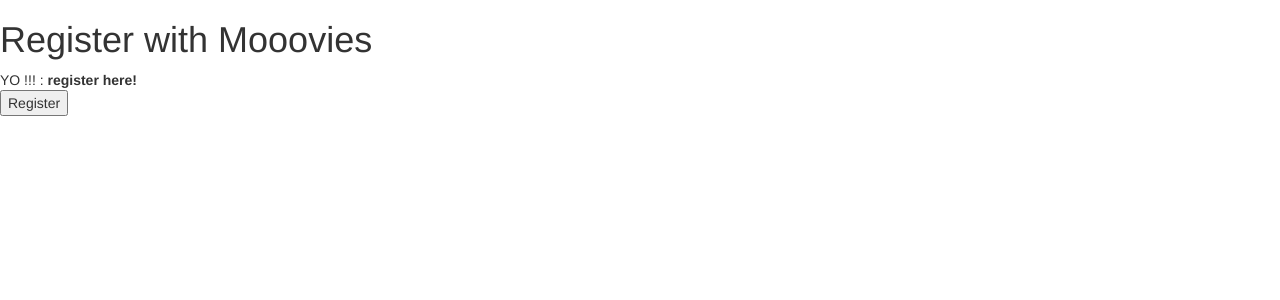
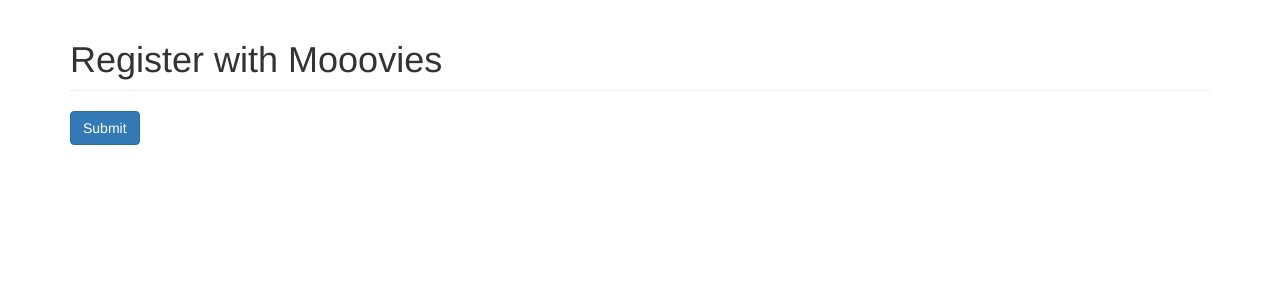
Before and after one commit to tarakdavis/django-movies, a Django app: template movielens/movieratings/templates/movieratings/register.html in a window 1280 px wide. Shown: the part 52-352 px from the top of the page. Run offline with Django 3.2, Linux system fonts and the light colour scheme; the template is opened without the code that fills it, so the values that code supplies are empty; some libraries are stand-ins or nearby versions.

Commit message:
pretty stuff

```diff
--- a/movielens/movieratings/templates/movieratings/rater_detail.html
+++ b/movielens/movieratings/templates/movieratings/rater_detail.html
@@ -1,4 +1,5 @@
 {% extends 'base.html' %}
+
 <head>
     {% block title %}{{rater.user}}{% endblock %}
 </head>
@@ -45,7 +46,8 @@
                 <ul id="type">{% for movie in picks %}
                     <li><a href="{%url 'movieratings:movie_detail' movie.id%}">{{movie.title}}</a></li>
                     {% endfor %}
-</ul></blockquote>
+                </ul>
+            </blockquote>
         </div>
         {% endblock %}
 
--- a/movielens/movieratings/templates/movieratings/register.html
+++ b/movielens/movieratings/templates/movieratings/register.html
@@ -6,14 +6,21 @@
 
      {{form.as_table}}
 
-
+<div class="container">
  <h1>Register with Mooovies</h1>
+ <hr class="divider"> </hr>
 
  {% if registered %}
- Congratulations!  <strong> and thank you for registering!</strong>
- <a href="/movieratings/login/">...continue here to login.</a><br />
+
+ <div class="alert alert-dismissible alert-success">
+    <button type="button" class="close" data-dismiss="alert">&times;</button>i
+  <h4>Congratulations!</h4>
+  <h5> and thank you for registering! <a href="/movieratings/login/" class="alert-link">...continue here to login.</a></h5>
+</div>
+
+
  {% else %}
- YO !!! : <strong>register here!</strong><br />
+
 
  <form id="user_form" method="post" action="/movieratings/register/"
          enctype="multipart/form-data">
@@ -27,8 +34,9 @@
      <!-- {{ profile_form.as_p }} -->
 
      <!-- Provide a button to click to submit the form. -->
-     <input type="submit" name="submit" value="Register" />
+     <button type="submit" class="btn btn-primary">Submit</button>
  </form>
+ </div>
  {% endif %}
 
  {% endblock %}
```
Also changed, not shown: movielens/movieratings/templates/movieratings/login.html (+9 -8 lines), movielens/movieratings/templates/movieratings/movie_detail.html (+5 -5 lines). Lines whose indentation alone changed are shown as unchanged.
